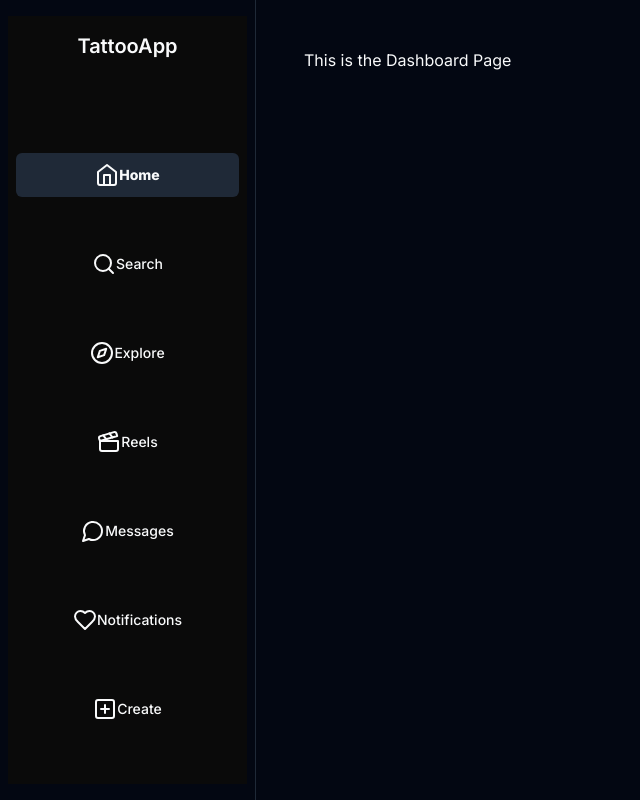
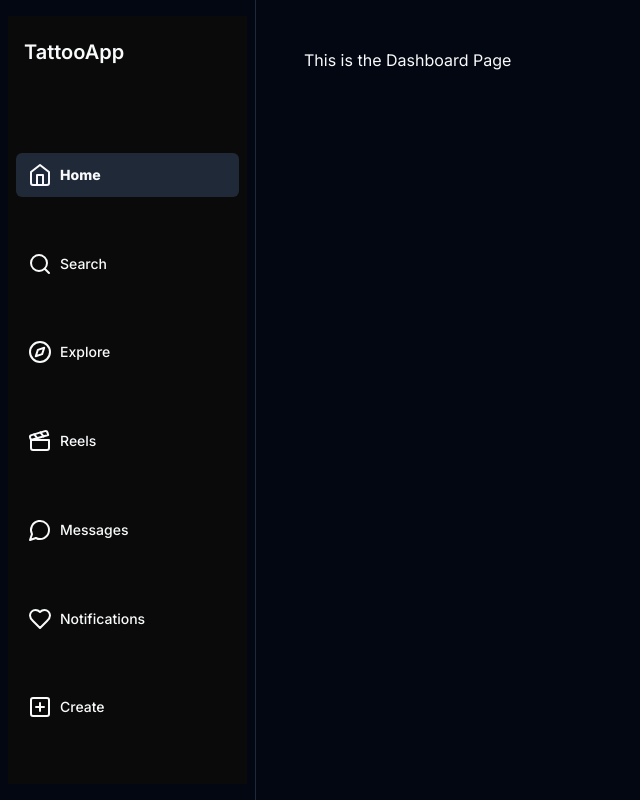
Before and after one commit to antikkorps/next_front_rs, a Next.js app: page /dashboard in a window 1280 px wide. Shown: the whole page, without its empty margins (0-640 px from the left). Built offline with nearby package versions, Linux system fonts and the light colour scheme.

Commit message:
added styling of menu links

```diff
--- a/src/app/globals.css
+++ b/src/app/globals.css
@@ -71,6 +71,12 @@
     @apply border-border;
   }
   body {
-    @apply bg-background text-foreground;
+    @apply bg-background text-foreground antialiased;
   }
 }
+
+@layer components {
+  .navLink {
+    @apply md:!justify-start space-x-2 md:!my-1.5 !px-3 w-full;
+  }
+}
```
